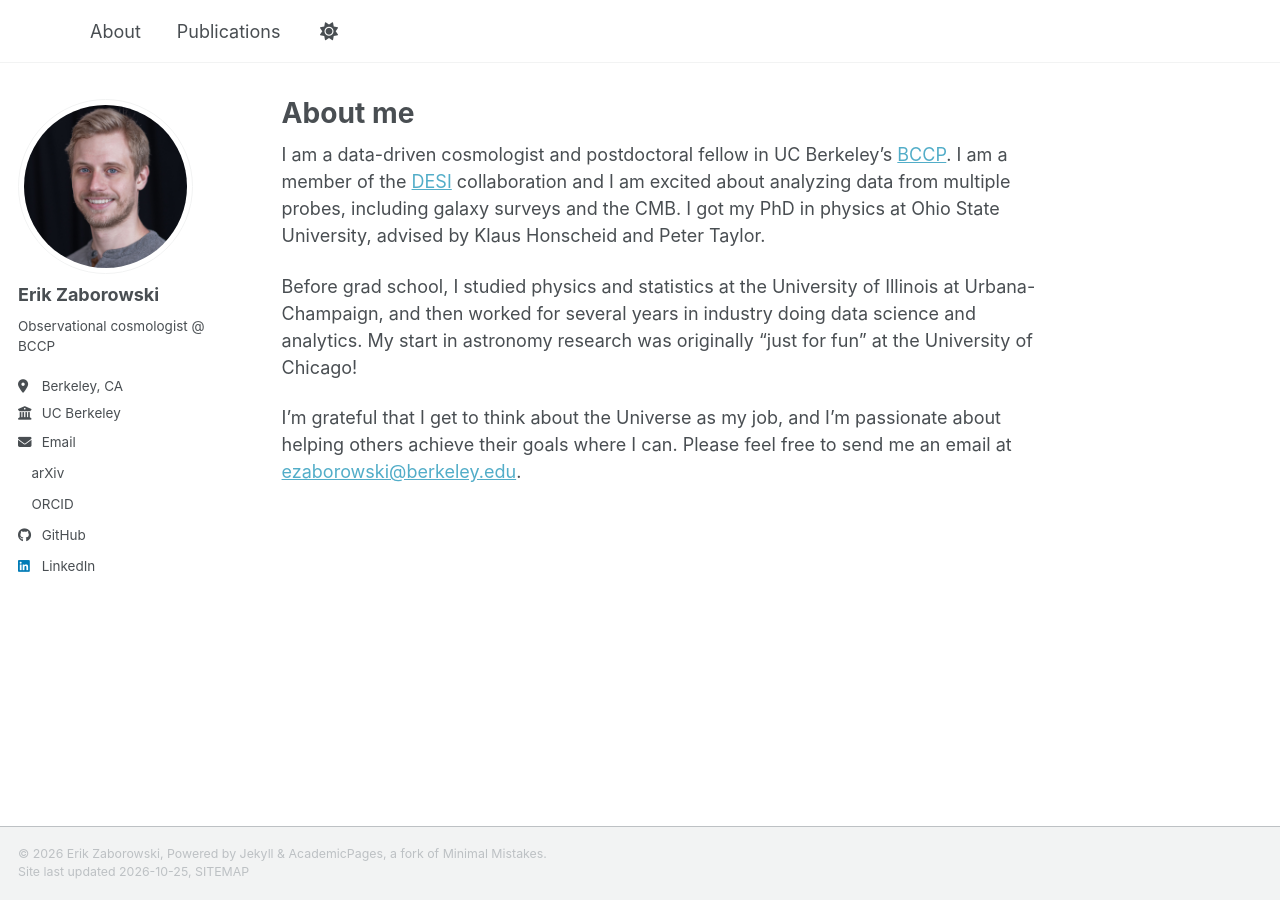
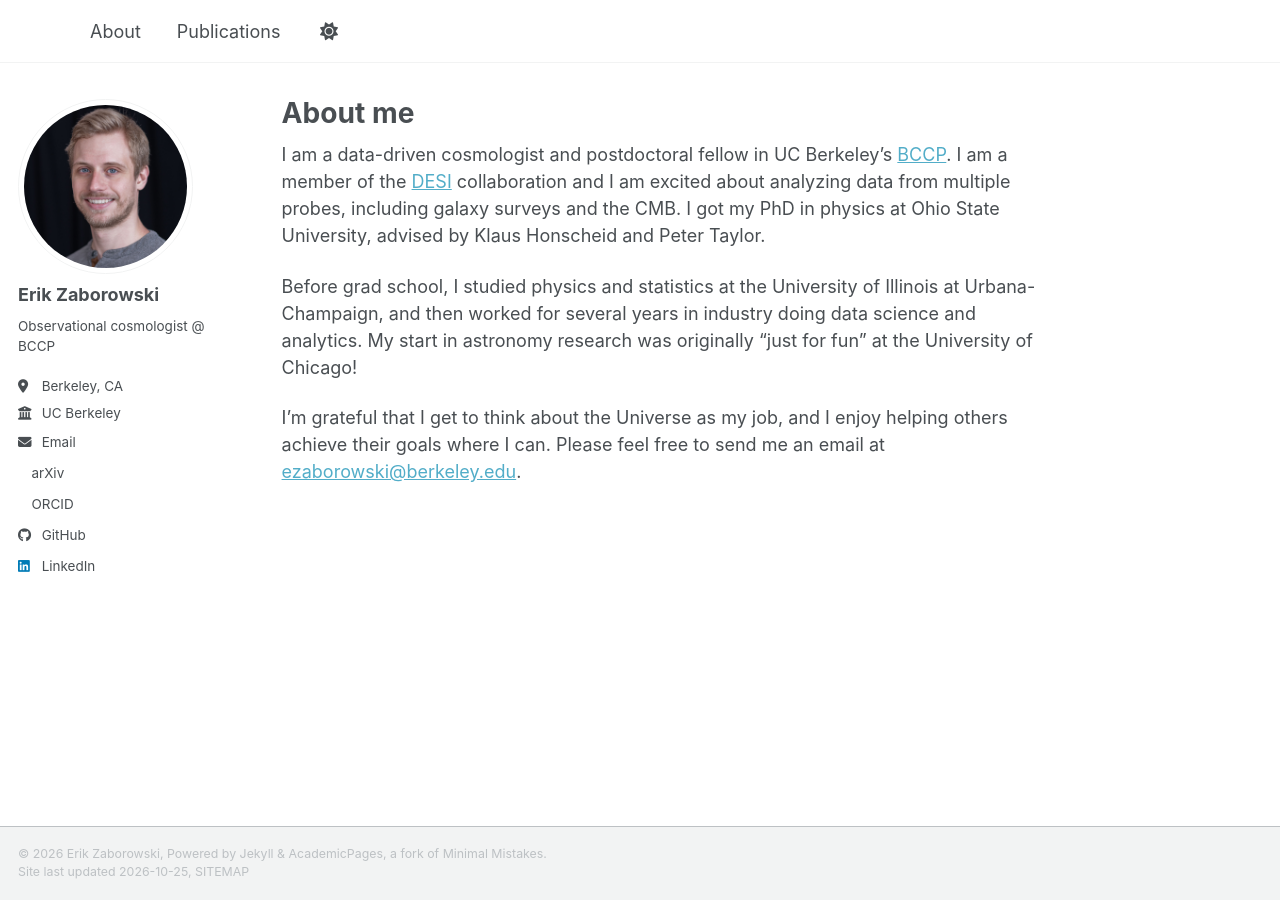
Before and after one commit to erikzaborowski/erikzaborowski.github.io, a Jekyll site: the page built from _pages/about.md, in a window 1280 px wide. Built offline with Jekyll 4.4.1, drawn with Linux system fonts in a browser that asks for light colours; a style sheet for code colours, icons or effects is not loaded.

Commit message:
Tone it down

```diff
--- a/_pages/about.md
+++ b/_pages/about.md
@@ -11,4 +11,4 @@ I am a data-driven cosmologist and postdoctoral fellow in UC Berkeley's [BCCP](h
 
 Before grad school, I studied physics and statistics at the University of Illinois at Urbana-Champaign, and then worked for several years in industry doing data science and analytics. My start in astronomy research was originally "just for fun" at the University of Chicago!
 
-I'm grateful that I get to think about the Universe as my job, and I'm passionate about helping others achieve their goals where I can. Please feel free to send me an email at <ezaborowski@berkeley.edu>.
+I'm grateful that I get to think about the Universe as my job, and I enjoy helping others achieve their goals where I can. Please feel free to send me an email at <ezaborowski@berkeley.edu>.
```
